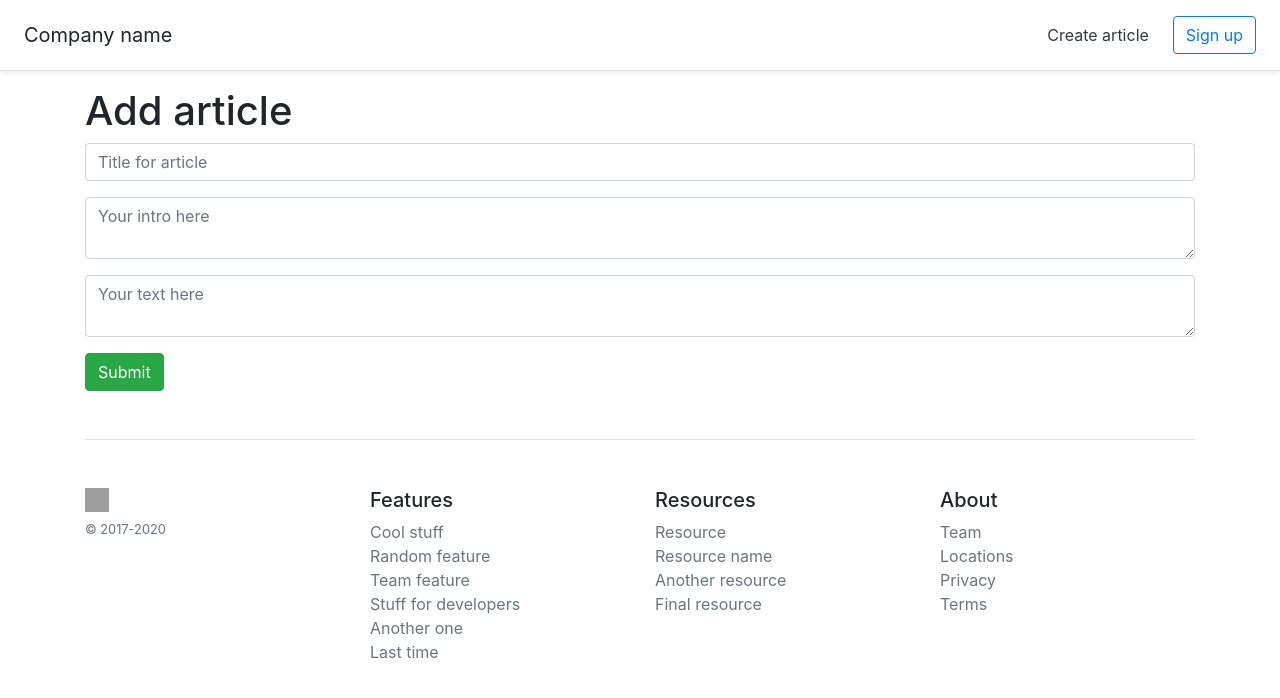
After one commit to anaxronik/flask, a Flask app: page /create-article in a window 1280 px wide. The commit adds this page. Shown: the top 698 px of the page. Run offline with Flask 2, Linux system fonts and the light colour scheme; some libraries are stand-ins or nearby versions; grey boxes are pictures that could not be loaded.

Commit message:
3 create article create page

```diff
--- a/app.py
+++ b/app.py
@@ -1,6 +1,21 @@
-from flask import Flask, render_template, url_for
+from flask import Flask, render_template, url_for, request, redirect
+from flask_sqlalchemy import SQLAlchemy
+from datetime import datetime
 
 app = Flask(__name__)
+app.config['SQLALCHEMY_DATABASE_URI'] = 'sqlite:///flaskDB.db'
+db = SQLAlchemy(app)
+
+
+class Article(db.Model):
+    id = db.Column(db.Integer, primary_key=True)
+    title = db.Column(db.String(300), nullable=False)
+    intro = db.Column(db.String(300), nullable=False)
+    text = db.Column(db.Text(300), nullable=False)
+    date = db.Column(db.DateTime, default=datetime.utcnow)
+
+    def __repr__(self):
+        return '<Article %r>' % self.id
 
 
 @app.route('/')
@@ -13,13 +28,25 @@ def index_route():
 @app.route('/about')
 def about_route():
     print('=> New request on ABOUT route')
-
     return render_template('about.html')
 
 
-@app.route('/user/<string:name>/<int:id>')
-def user_route(name, id):
-    return 'User page: ' + str(name) + ' ' + str(id)
+@app.route('/create-article', methods=['POST', 'GET'])
+def create_article_route():
+    if request.method == 'POST':
+        title = request.form['title']
+        intro = request.form['intro']
+        text = request.form['text']
+        article = Article(title=title, intro=intro, text=text)
+
+        try:
+            db.session.add(article)
+            db.session.commit()
+            return redirect('/')
+        except:
+            return 'ERROR'
+    else:
+        return render_template('create_article.html')
 
 
 if __name__ == "__main__":
--- a/templates/base.html
+++ b/templates/base.html
@@ -16,10 +16,7 @@
 <div class="d-flex flex-column flex-md-row align-items-center p-3 px-md-4 mb-3 bg-white border-bottom shadow-sm">
   <h5 class="my-0 mr-md-auto font-weight-normal">Company name</h5>
   <nav class="my-2 my-md-0 mr-md-3">
-    <a class="p-2 text-dark" href="#">Features</a>
-    <a class="p-2 text-dark" href="#">Enterprise</a>
-    <a class="p-2 text-dark" href="#">Support</a>
-    <a class="p-2 text-dark" href="#">Pricing</a>
+    <a class="p-2 text-dark" href="/create-article">Create article</a>
   </nav>
   <a class="btn btn-outline-primary" href="#">Sign up</a>
 </div>
--- /dev/null
+++ b/templates/create_article.html
@@ -0,0 +1,26 @@
+{% extends 'base.html' %} {% block title %} Main page {% endblock title %}
+{%block body %}
+<h1>Add article</h1>
+<form action="/create-article" method="POST">
+  <input
+    type="text"
+    name="title"
+    id="title"
+    class="form-control"
+    placeholder="Title for article"
+  />
+  <textarea
+    name="intro"
+    id="intro"
+    class="form-control mt-3"
+    placeholder="Your intro here"
+  ></textarea>
+  <textarea
+    name="text"
+    id="text"
+    class="form-control mt-3"
+    placeholder="Your text here"
+  ></textarea>
+  <input type="submit" value="Submit" class="btn btn-success mt-3" />
+</form>
+{% endblock body %}
```
Also changed, not shown: flaskDB.db (added).
